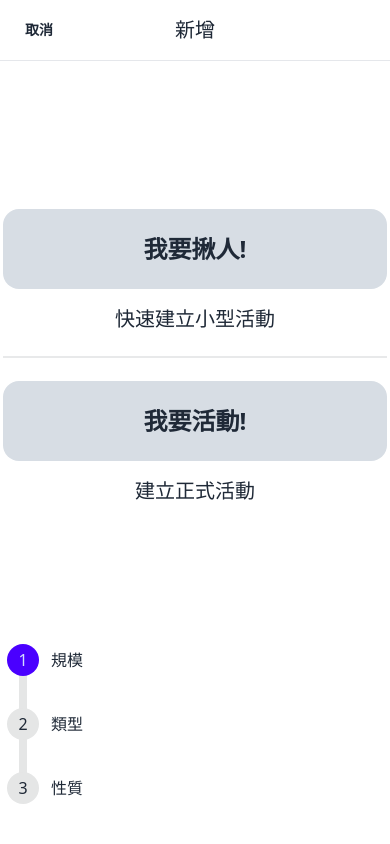
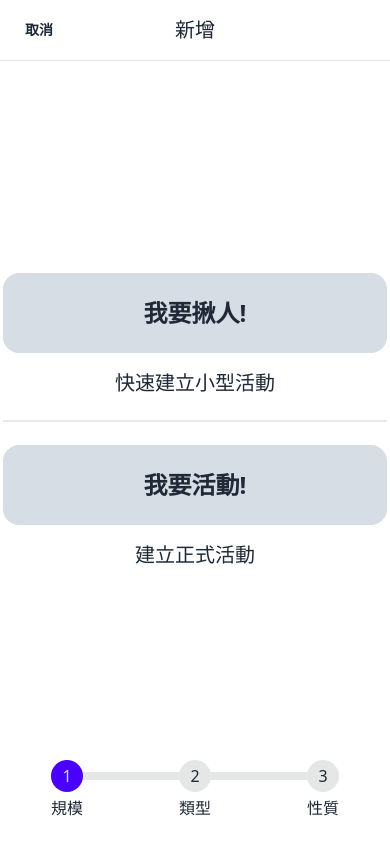
Before and after one commit to NCUAppTeam/NCU-App, a React (Vite) app: page /events/select in a window 390 px wide. Built offline with nearby package versions, Linux system fonts and the light colour scheme; no server answers.

Commit message:
Making Steps Horizontal in every scale

```diff
--- a/src/routes/events/select.tsx
+++ b/src/routes/events/select.tsx
@@ -42,7 +42,7 @@ function SelectContent() {
         })()}
 
         {/* Steps */}
-        <ul className="steps steps-vertical lg:steps-horizontal">
+        <ul className="steps steps-horizontal">
           <li className={`step ${step >= 0 ? 'step-primary' : ''}`}>規模</li>
           <li className={`step ${step >= 1 ? 'step-primary' : ''}`}>類型</li>
           <li className={`step ${step >= 2 ? 'step-primary' : ''}`}>性質</li>
```
